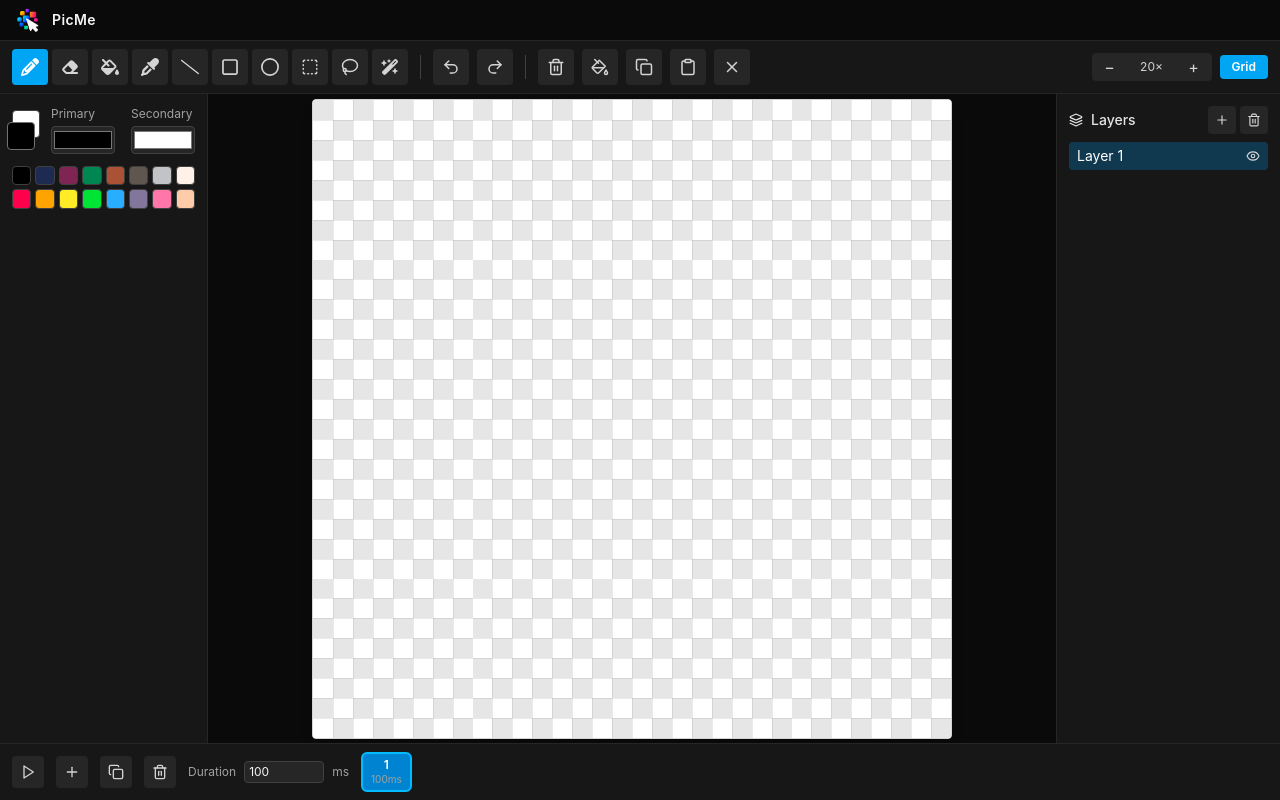
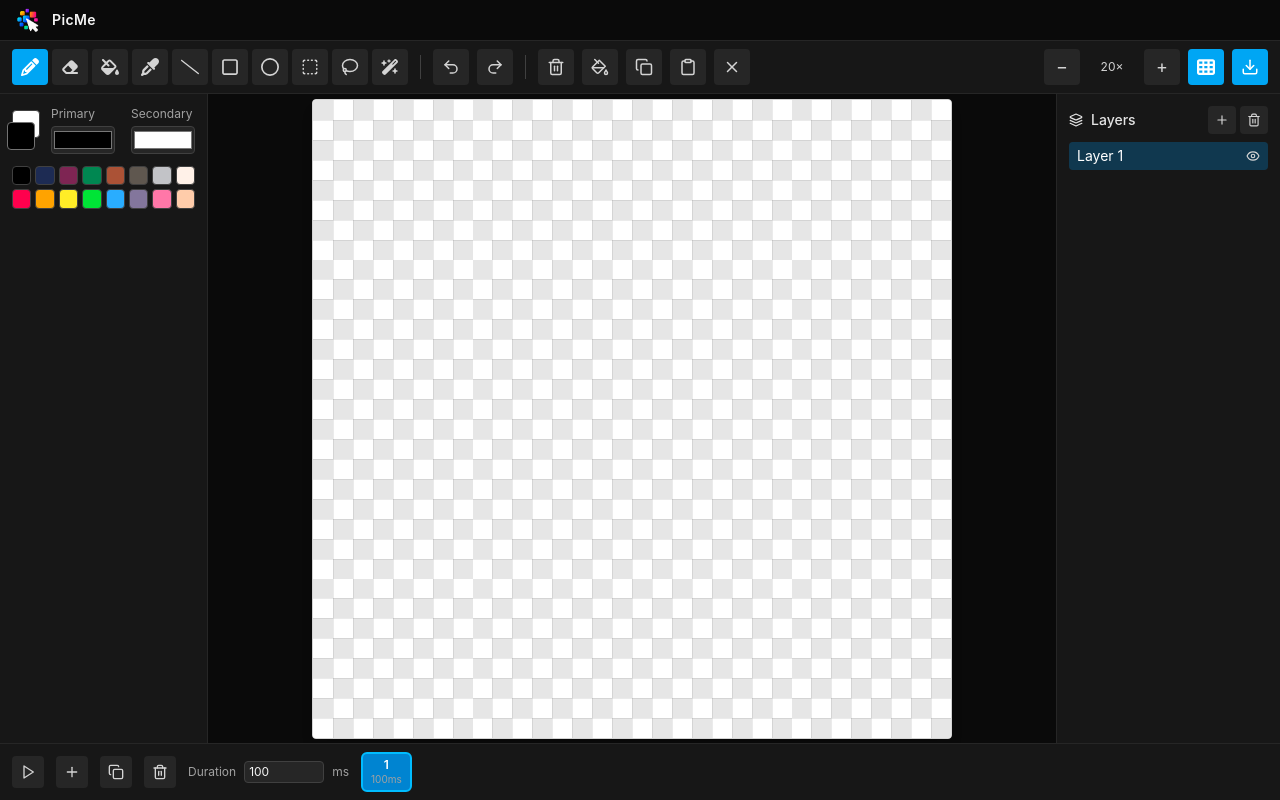
Before and after one commit to gabrielSantosLima/picme, a React (Vite) app: page / in a window 1280 px wide. Built offline with nearby package versions, Linux system fonts and the light colour scheme.

Commit message:
style: wire export action and unify top bar button sizes

```diff
--- a/src/components/editor/Toolbar.tsx
+++ b/src/components/editor/Toolbar.tsx
@@ -8,6 +8,7 @@ import {
   FaRegCircle,
   FaRegSquare,
   FaSlash,
+  FaTableCells,
   FaWandMagicSparkles,
 } from 'react-icons/fa6'
 import {
@@ -23,6 +24,7 @@ import {
 } from 'react-icons/lu'
 import { useEditorContext, type ToolId } from '../../contexts/EditorContext'
 import { useEditor } from '../../hooks/useEditor'
+import { ExportButton } from '../export/ExportButton'
 
 interface ToolButton {
   id: ToolId
@@ -113,11 +115,10 @@ export function Toolbar() {
       </button>
 
       <div className="ml-auto flex items-center gap-2">
-        <div className="flex items-center gap-1 rounded bg-neutral-800 px-1">
         <button
           type="button"
           title="Zoom out"
-            className="flex h-7 w-7 items-center justify-center text-neutral-300 hover:text-white focus:outline-none"
+          className={buttonClass(false)}
           onClick={() => setZoom(zoom - 1)}
         >
           −
@@ -126,23 +127,20 @@ export function Toolbar() {
         <button
           type="button"
           title="Zoom in"
-            className="flex h-7 w-7 items-center justify-center text-neutral-300 hover:text-white focus:outline-none"
+          className={buttonClass(false)}
           onClick={() => setZoom(zoom + 1)}
         >
           +
         </button>
-        </div>
         <button
           type="button"
           title="Toggle grid"
+          className={buttonClass(showGrid)}
           onClick={toggleGrid}
-          className={[
-            'rounded px-3 py-1 text-xs font-semibold transition-colors focus:outline-none',
-            showGrid ? 'bg-sky-500 text-white' : 'bg-neutral-800 text-neutral-300 hover:bg-neutral-700',
-          ].join(' ')}
         >
-          Grid
+          <FaTableCells />
         </button>
+        <ExportButton />
       </div>
     </div>
   )
```
Lines whose indentation alone changed are shown as unchanged.
